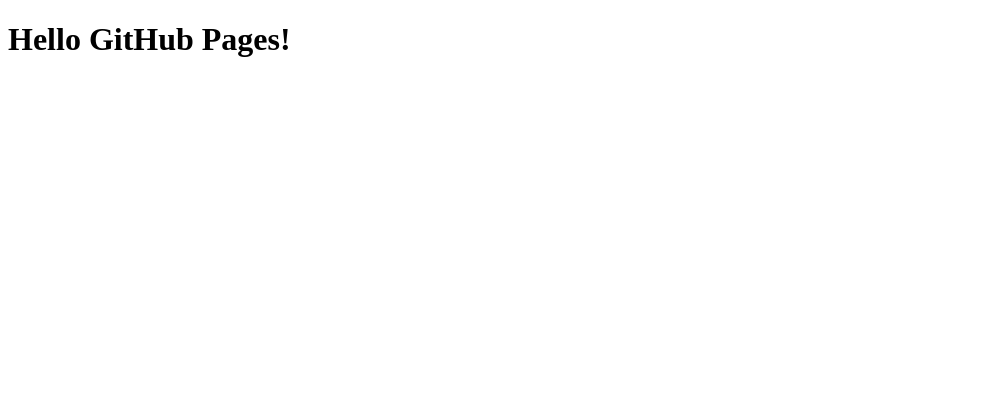
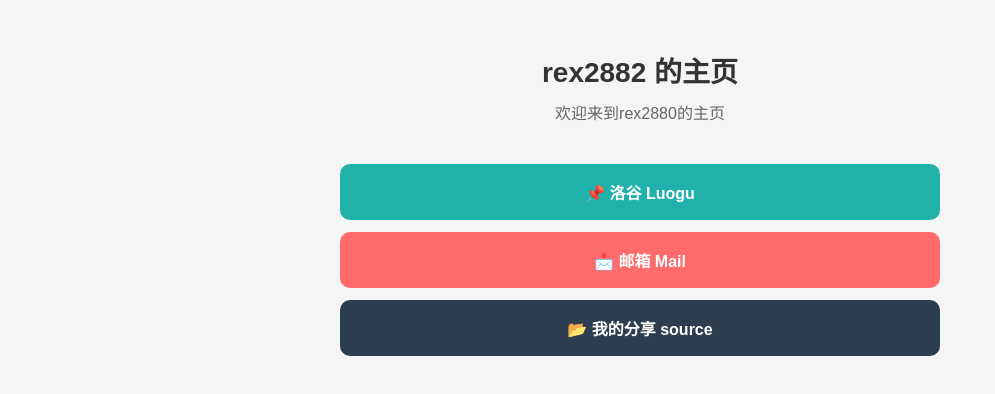
Before and after one commit to rex2882/test, a plain HTML site: page index.html in a window 1280 px wide. Shown: the whole page, without its empty margins (0-995 px from the left). Drawn offline with Linux system fonts and the light colour scheme.

Commit message:
Update index.html with new layout and styles

```diff
--- a/index.html
+++ b/index.html
@@ -1,10 +1,91 @@
 <!DOCTYPE html>
-<html>
+<html lang="zh-CN">
 <head>
-  <meta charset="UTF-8">
-  <title>Hello</title>
+    <meta charset="UTF-8">
+    <meta name="viewport" content="width=device-width, initial-scale=1.0">
+    <title>我的主页 | rex2882</title>
+    <style>
+        * {
+            margin: 0;
+            padding: 0;
+            box-sizing: border-box;
+            font-family: Arial, sans-serif;
+        }
+
+        body {
+            background: #f5f5f5;
+            padding: 50px 20px;
+            text-align: center;
+        }
+
+        .container {
+            max-width: 600px;
+            margin: 0 auto;
+        }
+
+        h1 {
+            font-size: 28px;
+            margin-bottom: 10px;
+            color: #333;
+        }
+
+        .desc {
+            color: #666;
+            margin-bottom: 40px;
+        }
+
+        .btn {
+            display: block;
+            width: 100%;
+            padding: 16px;
+            margin: 12px 0;
+            font-size: 16px;
+            border-radius: 10px;
+            text-decoration: none;
+            color: white;
+            font-weight: bold;
+            transition: 0.2s;
+        }
+
+        .btn:hover {
+            opacity: 0.9;
+            transform: scale(1.02);
+        }
+
+        .luogu {
+            background: #20b2aa;
+        }
+
+        .mail {
+            background: #ff6b6b;
+        }
+
+        .google {
+            background: #4285f4;
+        }
+
+        .proj {
+            background: #673ab7;
+        }
+
+        .source {
+            background: #2c3e50;
+        }
+    </style>
 </head>
 <body>
-  <h1>Hello GitHub Pages!</h1>
+    <div class="container">
+        <h1>rex2882 的主页</h1>
+        <p class="desc">欢迎来到rex2880的主页</p>
+
+        <!-- 洛谷 -->
+        <a class="btn luogu" href="https://www.luogu.com.cn/user/2043078" target="_blank">📌 洛谷 Luogu</a>
+
+        <!-- 邮箱 -->
+        <a class="btn mail" href="mailto:rex097300@gmail.com" target="_blank">📩 邮箱 Mail</a>
+
+        <!-- 我的分享 source -->
+        <a class="btn source" href="source" target="_blank">📂 我的分享 source</a>
+    </div>
 </body>
 </html>
```
